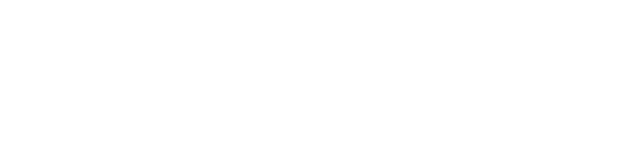
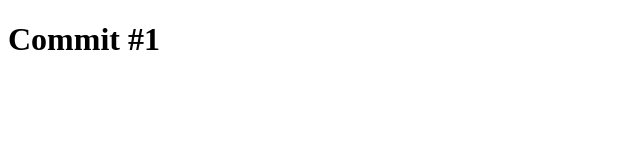
Before and after one commit to Lesart501/PM-3_portfolio, a plain HTML site: page index.html in a window 1280 px wide. Shown: the whole page, without its empty margins (0-640 px from the left). Drawn offline with Linux system fonts and the light colour scheme.

Commit message:
New commit

```diff
--- a/index.html
+++ b/index.html
@@ -7,6 +7,7 @@
     <title>Document</title>
 </head>
 <body>
+    <h1>Commit #1</h1>
 
 </body>
 </html>
```
Also changed, not shown: text.txt (added), 1 other file.
